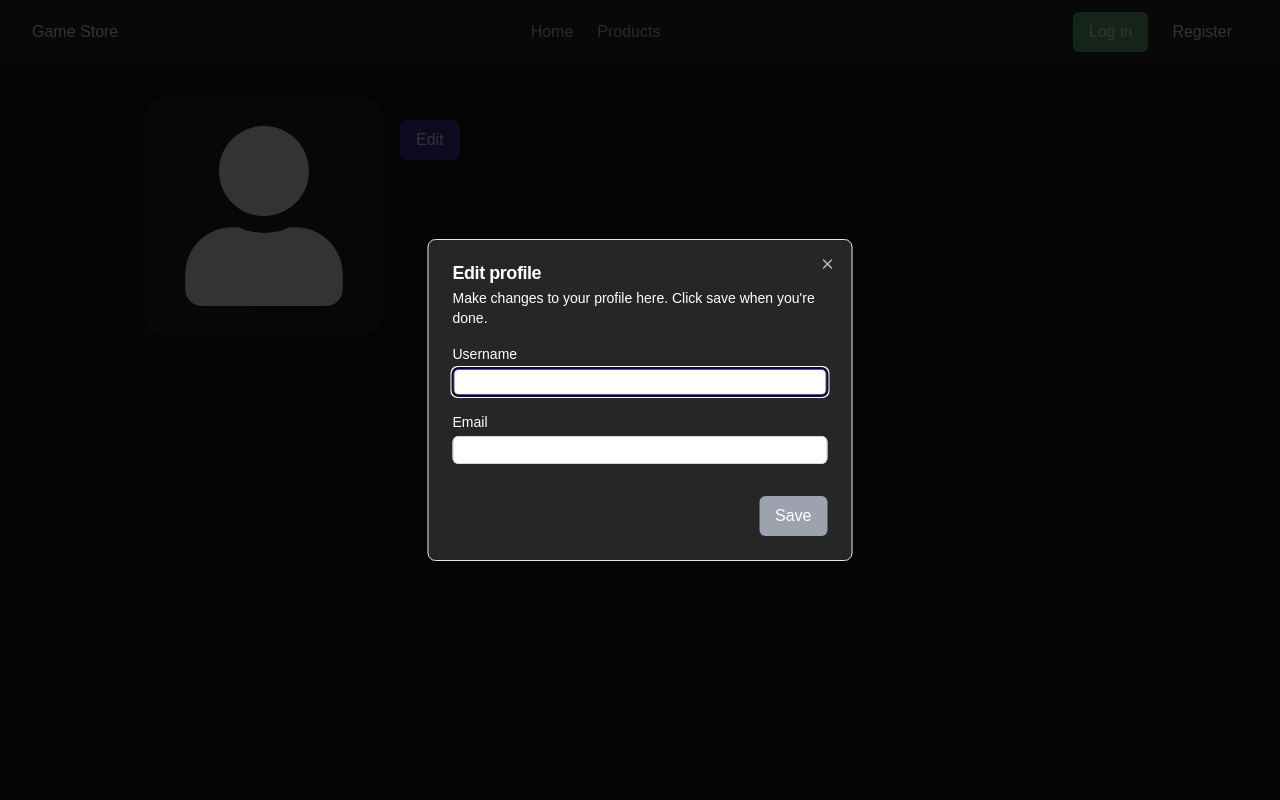
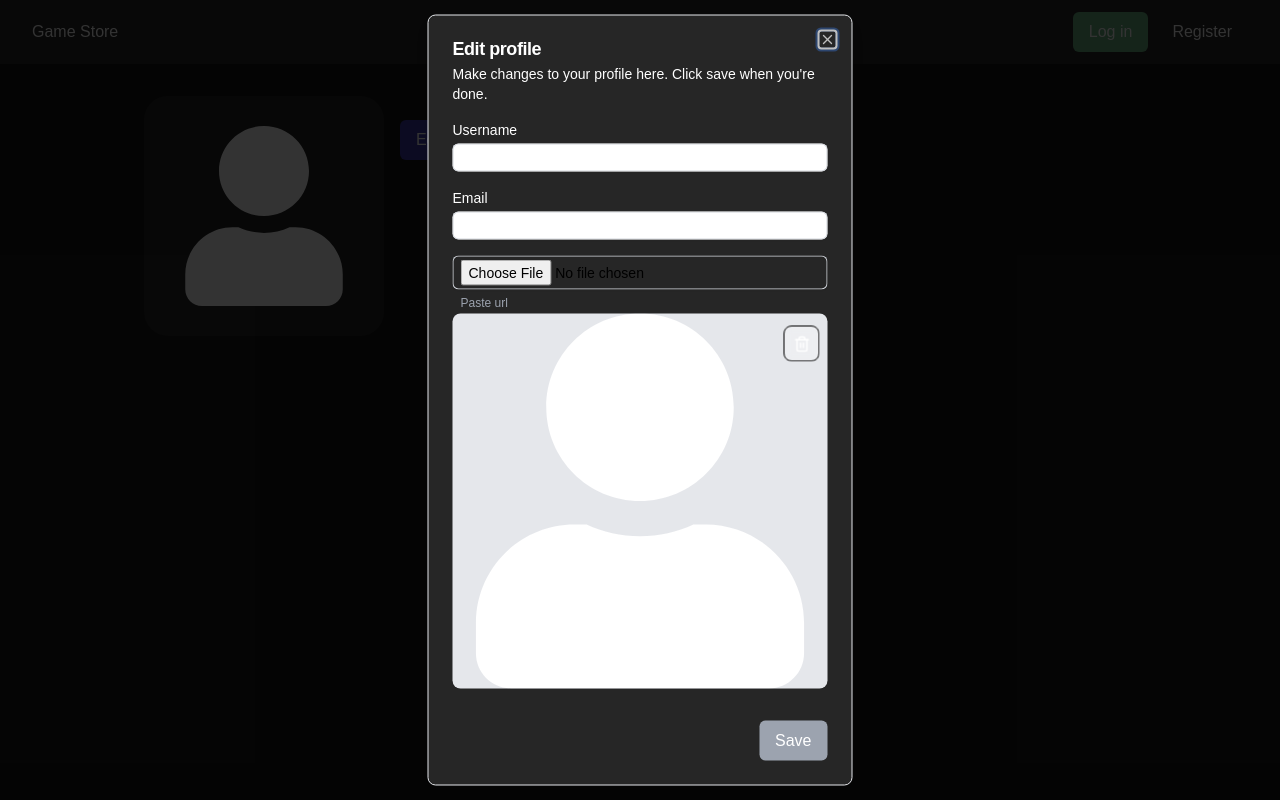
Before and after one commit to sinarhen/GameStore, a React (Create React App) app in the folder client/: page /me in a window 1280 px wide. Both pictures are taken after a click on the button "Edit". Built offline with nearby package versions, Linux system fonts and the light colour scheme; the HTML template or start-up script is replaced by a standard one.

Commit message:
Progress in editing profile

```diff
--- a/client/src/components/EditProfileForm.tsx
+++ b/client/src/components/EditProfileForm.tsx
@@ -1,4 +1,4 @@
-import { useCallback, useState } from "react";
+import { useCallback, useEffect, useState } from "react";
 import { Dialog, DialogClose, DialogContent, DialogDescription, DialogFooter, DialogHeader, DialogTitle, DialogTrigger } from "./Dialog";
 import Input from "./Input";
 import * as z from "zod";
@@ -7,6 +7,8 @@ import { zodResolver } from "@hookform/resolvers/zod";
 import axios from "axios";
 import toast from "react-hot-toast";
 import { isValidURLImage } from "../lib/utils";
+import { Trash2 } from "lucide-react";
+import { FaUser } from "react-icons/fa";
 
 const profileEditForm = z.object({
     name: z.string().min(3, { message: "Name should be at least 3 characters long" }),
@@ -72,26 +74,36 @@ export default function EditProfileForm({initialValues} : {initialValues: any}){
         setTempSrcUrlForFile(reader.result as string);
       };
     }, [setTempSrcUrlForFile]);
+
+    const [isMounted, setIsMounted] = useState(false);
+    useEffect(() => {
+        setIsMounted(true);
+        }, []);
+
+    if (!isMounted) {
+        return null;
+    }
+
     return (
         <form className="space-y-4" onSubmit={form.handleSubmit(onSubmit)}>
             <Input {...form.register('name')} label="Username" error={form.formState.errors.name?.message} />
             <Input {...form.register('email')} label="Email"  error={form.formState.errors.email?.message} />
-{/*
+
             <Dialog open={openImageUrlDialog} onOpenChange={() => {
                   toogleImageUrlDialog();
                   if (!form.getValues('avatarUrl')) {
                     form.resetField('avatarUrl');
                   }
                 } }>
-                  <DialogContent >
+                  <DialogContent className="bg-neutral-800">
                     <DialogHeader>
                       <DialogTitle>
                         Paste URL
                       </DialogTitle>
                       <DialogDescription>
-                        Paste URL of image of your car below
+                        Paste URL of your profile avatar here.
                       </DialogDescription>
-                        <Input {...form.register('avatarUrl')} label="Profile avatar" error={form.formState.errors.avatarUrl?.message} value={imageUrlDialogTempInput} onChange={(e) => setImageUrlDialogTempInput(e.target.value)}/>
+                        <Input {...form.register('avatarUrl')} label="Profile avatar" error={form?.formState?.errors?.avatarUrl?.message?.toString()} value={imageUrlDialogTempInput} onChange={(e) => setImageUrlDialogTempInput(e.target.value)}/>
 
                       <DialogFooter>
                         <DialogClose asChild>
@@ -115,17 +127,62 @@ export default function EditProfileForm({initialValues} : {initialValues: any}){
 
                   </DialogContent>
 
-                </Dialog>
-               */}
+            </Dialog>
+
+            <div>
+                <div className='block'>
+                        <Input
+                        style={{display: 'block'}}
+                        multiple={false}
+                        onChange={(e) => {
+                            if (!e?.target?.files || !e.target.files[0]) {
+                            return;
+                            }
+                            form.setValue('avatarUrl', e?.target?.files[0]);
+                            setImageUrlFromFile(e?.target?.files[0]);
+                            setInputType("file");
+                        }} type='file' />
+
+                </div>
+                <span className='cursor-pointer right-0 ml-2 text-xs text-gray-400' onClick={toogleImageUrlDialog}>
+                Paste url
+                </span>
+
+                {
+                    <div className='w-full relative bg-gray-200 overflow-hidden rounded-lg'>
+                        <div className="w-full aspect-square">
+                        {tempSrcUrlForFile || form.getValues().avatarUrl?.value ? (
+                            <img src={tempSrcUrlForFile ?? form.getValues().avatarUrl?.value} className="object-cover w-full h-full bg-center"/>
+                        ) : (
+                            <FaUser className="w-full h-full"/>
+
+                        )}
+
+                        </div>
+
+                    <span className='text-xs flex items-center justify-center absolute right-2 top-3 hover:bg-red-500 bg-white/30 transition-colors cursor-pointer backdrop-blur-sm w-9 h-9 rounded-lg border border-black' onClick={() => {
+                        form.setValue('avatarUrl', '');
+                        if (inputType === 'file')
+                        {
+                        setTempSrcUrlForFile(null);
+
+                        } else if (inputType === 'url') {
+                        setInputType('file');
+                        }
+                    }}>
+
+                        <Trash2 className='w-1/2 h-1/2'/>
+                    </span>
+                    </div>
+                }
+            </div>
 
                <DialogFooter>
-                    <DialogClose>
                         <button
                         type="submit"
                         disabled={!form.formState.isValid}
                         className="bg-indigo-600 bg-opacity-70 disabled:bg-gray-400 transition-all hover:bg-indigo-500 mt-4 hover:bg-opacity-100 text-white px-4 py-2 rounded-md">Save</button>
 
-                    </DialogClose>
                 </DialogFooter>
         </form>
     )
```
